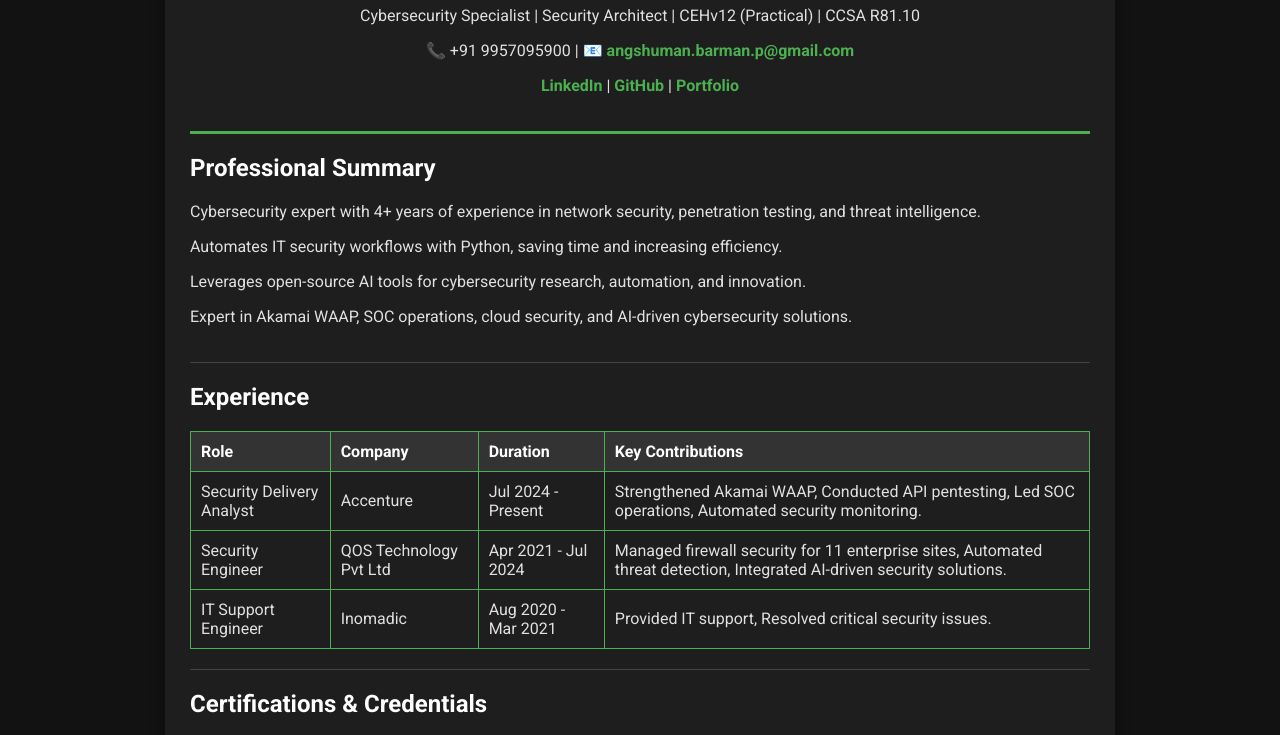
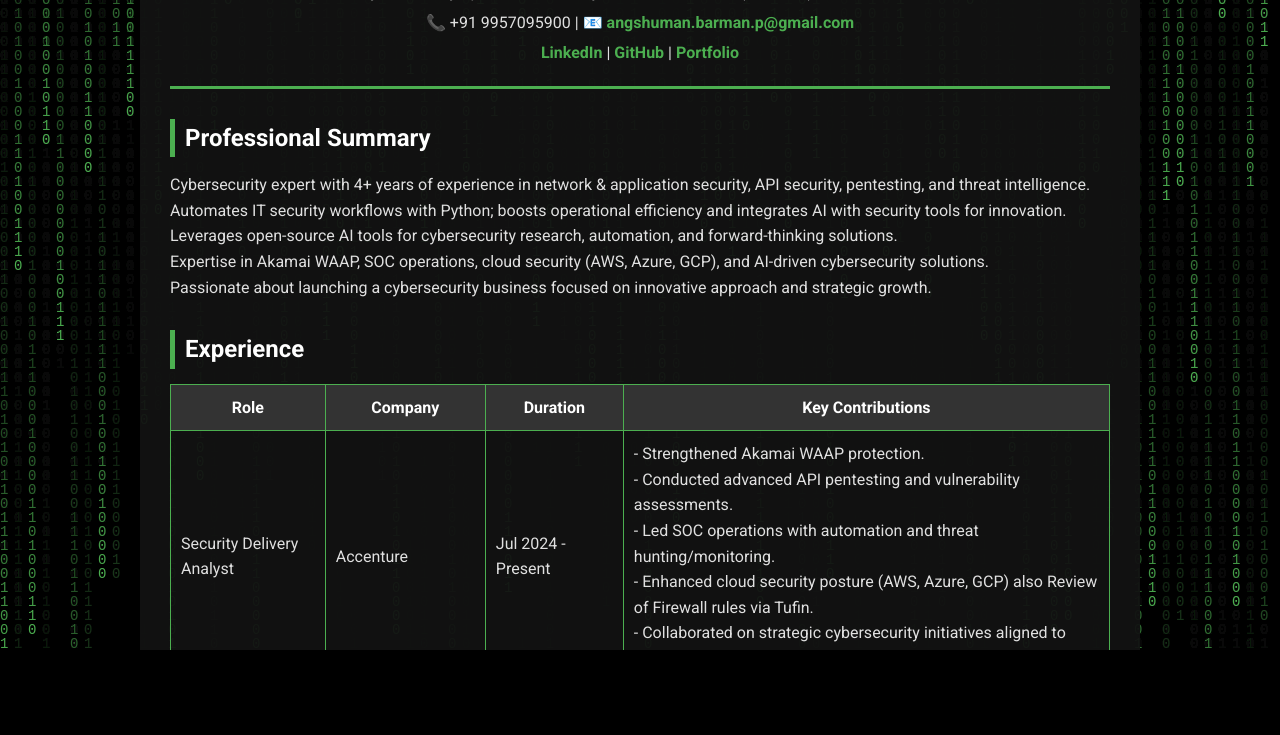
Before and after one commit to angshuman99/cv, a plain HTML site: page index.html in a window 1280 px wide. Shown: the part 150-885 px from the top of the page. After the commit the page ends 800 px from the top, so only its background shows below. Drawn offline with Linux system fonts and the light colour scheme.

Commit message:
index.html
cv6

```diff
--- a/index.html
+++ b/index.html
@@ -1,143 +1,228 @@
 <!DOCTYPE html>
 <html lang="en">
 <head>
-<meta charset="UTF-8">
-<meta name="viewport" content="width=device-width, initial-scale=1.0">
+  <meta charset="UTF-8" />
+  <meta name="viewport" content="width=device-width, initial-scale=1.0" />
   <title>Angshuman Barman - Cybersecurity Resume</title>
-<link href="https://fonts.googleapis.com/css?family=Roboto:400,700&display=swap" rel="stylesheet">
+  <link href="https://fonts.googleapis.com/css?family=Roboto:400,700&display=swap" rel="stylesheet" />
   <style>
-    body {
-        font-family: 'Roboto', sans-serif;
+    /* Reset and base */
+    * {
       margin: 0;
       padding: 0;
-        background: #121212;
+      box-sizing: border-box;
+    }
+    html, body {
+      height: 100%;
+      background: black;
+      overflow-x: hidden;
+      font-family: 'Roboto', sans-serif;
       color: #e0e0e0;
-        transition: color 0.3s ease;
+      line-height: 1.6;
     }
+
+    /* Matrix Background Canvas */
+    canvas#matrixCanvas {
+      position: fixed;
+      top: 0;
+      left: 0;
+      z-index: 0;
+      width: 100%;
+      height: 100%;
+      display: block;
+      background: black;
+    }
+
+    /* Resume container */
     .container {
-        max-width: 900px;
+      position: relative;
+      z-index: 1;
+      max-width: 1000px;
       margin: 30px auto;
-        padding: 25px;
-        background: #1e1e1e;
-        border-radius: 10px;
+      padding: 30px;
+      background: rgba(18, 18, 18, 0.95);
+      border-radius: 15px;
       box-shadow: 0 5px 15px rgba(0,0,0,0.3);
+      animation: fadeIn 0.6s ease-in-out;
     }
+
+    /* Header */
     header {
       text-align: center;
-        padding: 20px 0;
-        border-bottom: 3px solid #4CAF50;
+      padding-bottom: 20px;
+      border-bottom: 3px solid #4caf50;
     }
-    h1, h2, h3 {
-        color: #ffffff;
+    header h1 {
+      font-size: 2.5rem;
+      color: #4caf50;
     }
+    header p {
+      margin-top: 5px;
+    }
+
+    /* Links */
     a {
-        color: #4CAF50;
+      color: #4caf50;
       text-decoration: none;
-        font-weight: bold;
-        transition: color 0.3s ease;
+      transition: color 0.3s;
+      font-weight: 600;
     }
     a:hover {
-        color: #81C784;
+      color: #81c784;
     }
+
+    /* Sections */
     .section {
-        margin-top: 20px;
-        padding-bottom: 20px;
-        border-bottom: 1px solid #444;
+      margin-top: 30px;
     }
+    h2 {
+      color: #fff;
+      border-left: 5px solid #4caf50;
+      padding-left: 10px;
+      margin-bottom: 15px;
+    }
+
+    /* Tables */
     table {
       width: 100%;
       border-collapse: collapse;
       margin-top: 10px;
     }
-    table, th, td {
-        border: 1px solid #4CAF50;
-    }
     th, td {
       padding: 10px;
-        text-align: left;
+      border: 1px solid #4caf50;
     }
     th {
-        background: #333;
+      background-color: #333;
       color: #fff;
+    }
+
+    /* Fade animation */
+    .fade {
+      animation: fadeIn 1s ease-in;
+    }
+    @keyframes fadeIn {
+      0% {
+        opacity: 0;
+        transform: translateY(10px);
+      }
+      100% {
+        opacity: 1;
+        transform: translateY(0);
+      }
     }
   </style>
 </head>
 <body>
+
+  <canvas id="matrixCanvas"></canvas>
+
   <div class="container">
     <header>
       <h1>Angshuman Barman</h1>
       <p>Cybersecurity Specialist | Security Architect | CEHv12 (Practical) | CCSA R81.10</p>
       <p>📞 +91 9957095900 | 📧 <a href="mailto:angshuman.barman.p@gmail.com">angshuman.barman.p@gmail.com</a></p>
-        <p><a href="https://www.linkedin.com/in/angshuman-barman-147017165/">LinkedIn</a> | <a href="https://github.com/angshuman99/web-recon-tool">GitHub</a> | <a href="https://angshuman99.github.io/cv/">Portfolio</a></p>
+      <p>
+        <a href="https://www.linkedin.com/in/angshuman-barman-147017165/">LinkedIn</a> |
+        <a href="https://github.com/angshuman99/web-recon-tool">GitHub</a> |
+        <a href="https://angshuman99.github.io/cv/">Portfolio</a>
+      </p>
     </header>
-    <div class="section">
+
+    <div class="section fade">
       <h2>Professional Summary</h2>
-        <p>Cybersecurity expert with 4+ years of experience in network security, penetration testing, and threat intelligence.</p>
-        <p>Automates IT security workflows with Python, saving time and increasing efficiency.</p>
-        <p>Leverages open-source AI tools for cybersecurity research, automation, and innovation.</p>
-        <p>Expert in Akamai WAAP, SOC operations, cloud security, and AI-driven cybersecurity solutions.</p>
+      <p>Cybersecurity expert with 4+ years of experience in network & application security, API security, pentesting, and threat intelligence.</p>
+      <p>Automates IT security workflows with Python; boosts operational efficiency and integrates AI with security tools for innovation.</p>
+      <p>Leverages open-source AI tools for cybersecurity research, automation, and forward-thinking solutions.</p>
+      <p>Expertise in Akamai WAAP, SOC operations, cloud security (AWS, Azure, GCP), and AI-driven cybersecurity solutions.</p>
+      <p>Passionate about launching a cybersecurity business focused on innovative approach and strategic growth.</p>
     </div>
-    <div class="section">
+
+    <div class="section fade">
       <h2>Experience</h2>
       <table>
+        <thead>
           <tr>
             <th>Role</th>
             <th>Company</th>
             <th>Duration</th>
             <th>Key Contributions</th>
           </tr>
+        </thead>
+        <tbody>
           <tr>
             <td>Security Delivery Analyst</td>
             <td>Accenture</td>
             <td>Jul 2024 - Present</td>
-                <td>Strengthened Akamai WAAP, Conducted API pentesting, Led SOC operations, Automated security monitoring.</td>
+            <td>
+              - Strengthened Akamai WAAP protection.<br />
+              - Conducted advanced API pentesting and vulnerability assessments.<br />
+              - Led SOC operations with automation and threat hunting/monitoring.<br />
+              - Enhanced cloud security posture (AWS, Azure, GCP) also Review of Firewall rules via Tufin.<br />
+              - Collaborated on strategic cybersecurity initiatives aligned to business goals.
+            </td>
           </tr>
           <tr>
             <td>Security Engineer</td>
             <td>QOS Technology Pvt Ltd</td>
             <td>Apr 2021 - Jul 2024</td>
-                <td>Managed firewall security for 11 enterprise sites, Automated threat detection, Integrated AI-driven security solutions.</td>
+            <td>
+              - Managed firewall security (Check Point) for 11 enterprise sites.<br />
+              - Automated threat detection and response workflows.<br />
+              - Integrated AI-driven security tools to improve threat intelligence.<br />
+              - Led pentesting engagements and incident investigations.
+            </td>
           </tr>
           <tr>
             <td>IT Support Engineer</td>
             <td>Inomadic</td>
             <td>Aug 2020 - Mar 2021</td>
-                <td>Provided IT support, Resolved critical security issues.</td>
+            <td>- Provided IT support and resolved critical security issues.</td>
           </tr>
+        </tbody>
       </table>
     </div>
-    <div class="section">
+
+    <div class="section fade">
       <h2>Certifications & Credentials</h2>
       <table>
+        <thead>
           <tr>
             <th>Certification</th>
             <th>Issuer</th>
             <th>Year</th>
           </tr>
+        </thead>
+        <tbody>
           <tr>
-                <td>Certified Ethical Hacker (CEH Practical)</td>
+            <td>Certified Ethical Hacker (Practical), Credential ID ECC6207584931</td>
             <td>EC Council</td>
             <td>2023</td>
           </tr>
           <tr>
-                <td>Junior Penetration Tester</td>
+            <td>Junior Penetration tester, Credential ID THM-2S46CSACRS</td>
             <td>TryHackMe</td>
             <td>2022</td>
           </tr>
           <tr>
-                <td>Check Point Certified Security Administrator (CCSA)</td>
+            <td>Check Point Certified Security Administrator (CCSA), Credential ID CP0000120081</td>
             <td>Check Point</td>
             <td>2022</td>
           </tr>
+        </tbody>
       </table>
     </div>
-    <div class="section">
+
+    <div class="section fade">
       <h2>Technical Skills & Tools</h2>
       <table>
+        <thead>
           <tr>
             <th>Category</th>
             <th>Tools & Technologies</th>
           </tr>
+        </thead>
+        <tbody>
           <tr>
             <td>Security & Defensive</td>
             <td>Akamai WAAP, Palo Alto, Cisco ASA, Check Point, Splunk, AlienVault</td>
@@ -158,8 +243,58 @@
             <td>AI & Innovation</td>
             <td>Open-source AI tools for security, automation, and cybersecurity research</td>
           </tr>
+        </tbody>
       </table>
     </div>
+
+    <div class="section fade">
+      <h2>Strategic Initiatives & Projects</h2>
+      <ul>
+        <li>Developing AI-powered tools for automated pentesting and vulnerability discovery to stay ahead of evolving threats.</li>
+        <li>Building a cybersecurity startup focused on ethical hacking solutions with a cloud-native approach.</li>
+        <li>Implementing continuous security monitoring pipelines integrating Splunk and cloud-native tools for real-time threat detection.</li>
+        <li>Conducting advanced API security assessments to identify complex attack vectors and harden web applications.</li>
+      </ul>
     </div>
+  </div>
+
+  <script>
+    // Matrix-style animation script
+    const canvas = document.getElementById('matrixCanvas');
+    const ctx = canvas.getContext('2d');
+
+    function resizeCanvas() {
+      canvas.width = window.innerWidth;
+      canvas.height = window.innerHeight;
+    }
+    resizeCanvas();
+    window.addEventListener('resize', resizeCanvas);
+
+    const matrixChars = "01";
+    const fontSize = 14;
+    let columns = Math.floor(canvas.width / fontSize);
+    let drops = Array(columns).fill(1);
+
+    function drawMatrix() {
+      ctx.fillStyle = "rgba(0, 0, 0, 0.05)";
+      ctx.fillRect(0, 0, canvas.width, canvas.height);
+
+      ctx.fillStyle = "#4caf50";
+      ctx.font = fontSize + "px monospace";
+
+      for (let i = 0; i < drops.length; i++) {
+        const text = matrixChars.charAt(Math.floor(Math.random() * matrixChars.length));
+        ctx.fillText(text, i * fontSize, drops[i] * fontSize);
+
+        if (drops[i] * fontSize > canvas.height || Math.random() > 0.975) {
+          drops[i] = 0;
+        }
+        drops[i]++;
+      }
+    }
+
+    setInterval(drawMatrix, 33);
+  </script>
+
 </body>
 </html>
```
Lines whose indentation alone changed are shown as unchanged.
